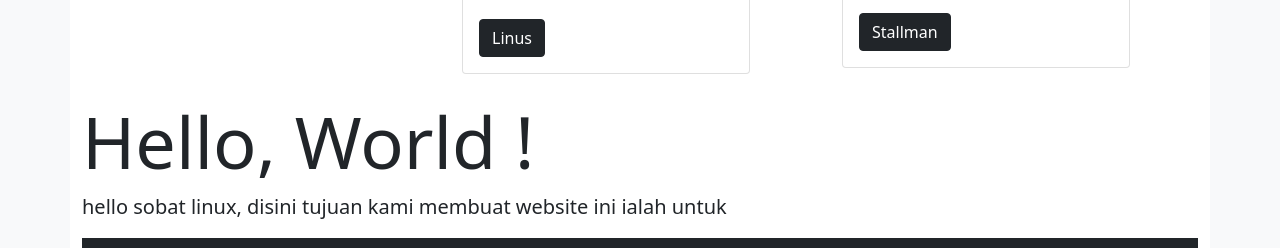
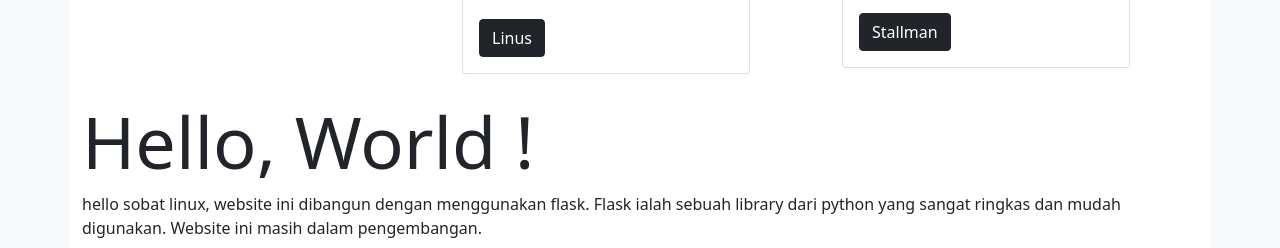
Before and after one commit to nsandarma/linux-unimal, a Flask app: page / in a window 1280 px wide. Shown: the part 493-741 px from the top of the page. Run offline with Flask 2, Linux system fonts and the light colour scheme; a user stored in the database is signed in; data comes from the database, SQL or seed files in the repository; data that the repository does not hold is empty; some libraries are stand-ins or nearby versions.

Commit message:
adding konten text

```diff
--- a/app/templates/landing.html
+++ b/app/templates/landing.html
@@ -83,8 +83,8 @@
         <h1 class="display-2">
           Hello, World !
         </h1>
-        <p class="lead">
-          hello sobat linux, disini tujuan kami membuat website ini ialah untuk
+        <p class="">
+          hello sobat linux, website ini dibangun dengan menggunakan flask. Flask ialah sebuah library dari python yang sangat ringkas dan mudah digunakan. Website ini masih dalam pengembangan.
         </p>
       </div>
 
```
